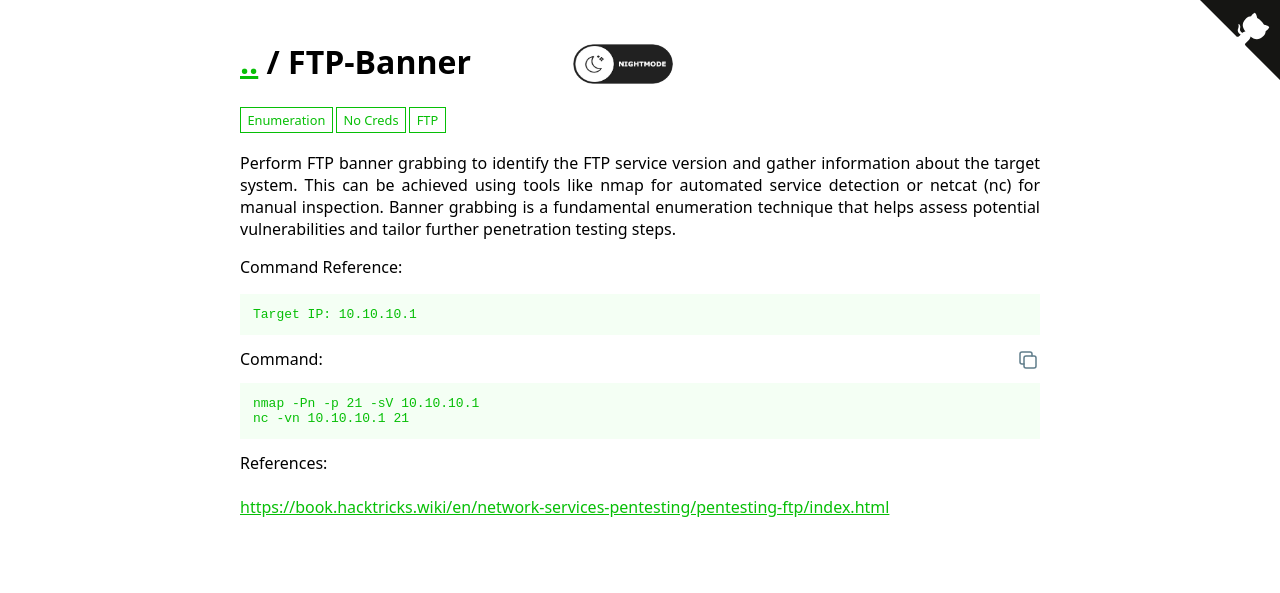
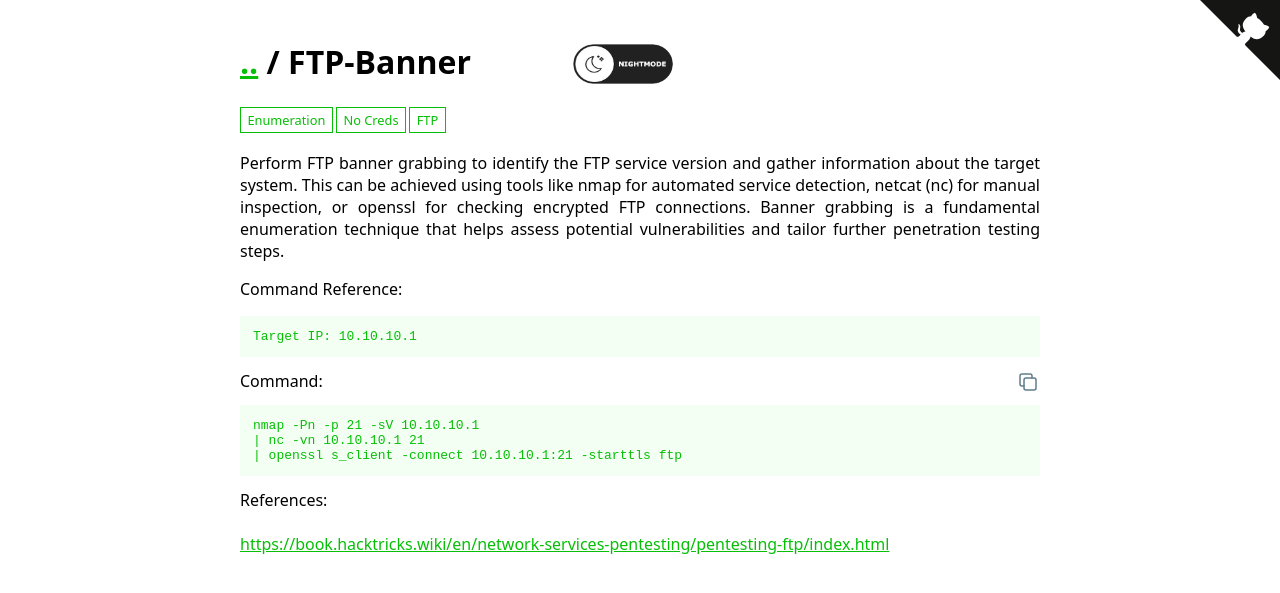
Before and after one commit to NVAToolkit/NVAToolkit.github.io, a Jekyll site: the page built from _wadcoms/FTP-Banner.md, in a window 1280 px wide. Shown: the top 593 px of the page. Built offline with Jekyll 4.4.1, drawn with Linux system fonts in a browser that asks for light colours.

Commit message:
modified:   _wadcoms/FTP-Banner.md

```diff
--- a/_wadcoms/FTP-Banner.md
+++ b/_wadcoms/FTP-Banner.md
@@ -1,6 +1,6 @@
 ---
 description: |
-  Perform FTP banner grabbing to identify the FTP service version and gather information about the target system. This can be achieved using tools like nmap for automated service detection or netcat (nc) for manual inspection. Banner grabbing is a fundamental enumeration technique that helps assess potential vulnerabilities and tailor further penetration testing steps.
+  Perform FTP banner grabbing to identify the FTP service version and gather information about the target system. This can be achieved using tools like nmap for automated service detection, netcat (nc) for manual inspection, or openssl for checking encrypted FTP connections. Banner grabbing is a fundamental enumeration technique that helps assess potential vulnerabilities and tailor further penetration testing steps.
 
   Command Reference:
 
@@ -8,7 +8,8 @@ description: |
 
 command: |
   nmap -Pn -p 21 -sV 10.10.10.1
-  nc -vn 10.10.10.1 21
+  | nc -vn 10.10.10.1 21
+  | openssl s_client -connect 10.10.10.1:21 -starttls ftp
 items:
   - No_Creds
 services:
```
